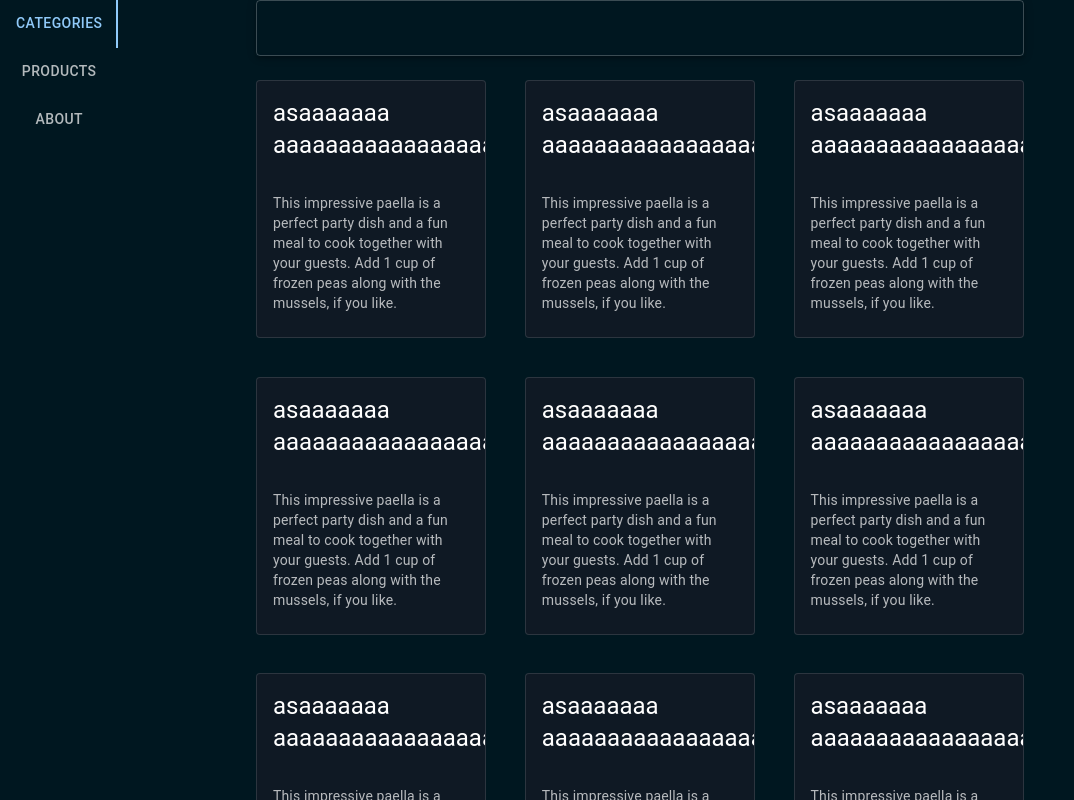
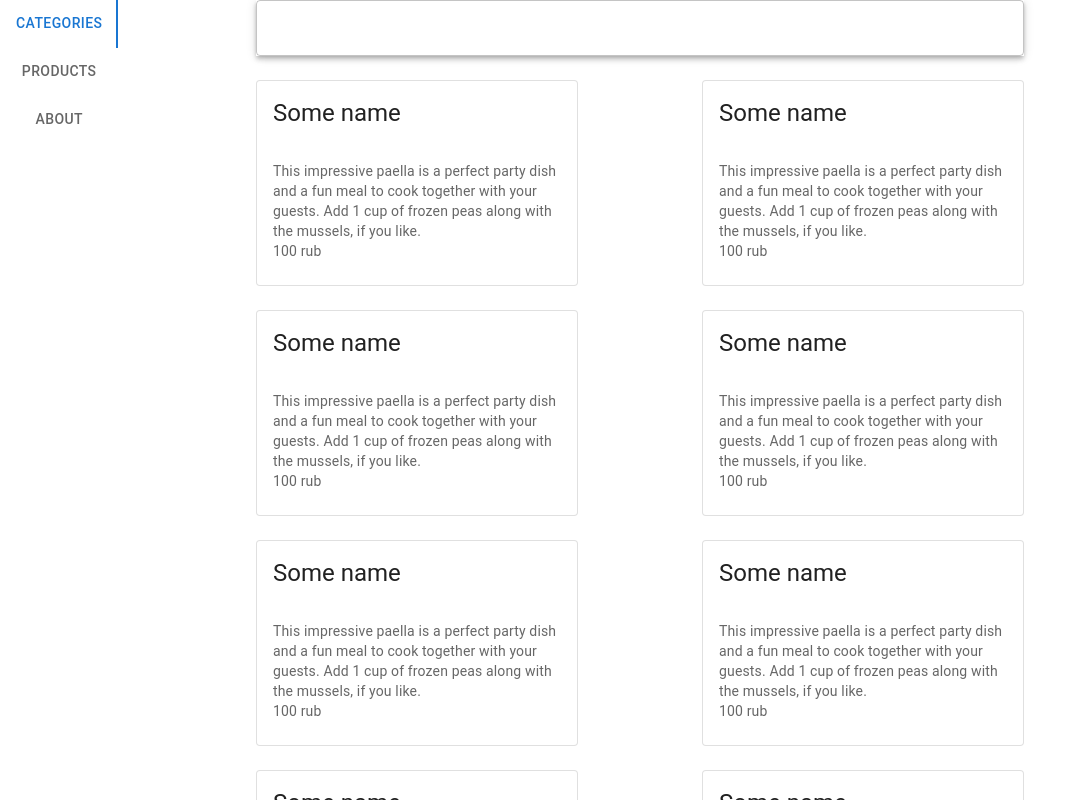
Before and after one commit to daressel/store, a Next.js app: page / in a window 1280 px wide. Shown: the top 800 px of the page, without its empty margins (0-1074 px from the left). Built offline with nearby package versions, Linux system fonts and the light colour scheme.

Commit message:
refactor with split components

```diff
--- a/app/globals.css
+++ b/app/globals.css
@@ -1,5 +1,5 @@
 html {
-    background: #001720;
+    /* background: #001720; */
 }
 
 body {
--- a/app/page.tsx
+++ b/app/page.tsx
@@ -1,56 +1,24 @@
 'use client';
 
+import { CardProduct } from '@/src/components';
 import { withMenu } from '@/src/hocs';
-import { TScreenType } from '@/src/types';
-import { LocalStorageKeys, getLocalStorageItem } from '@/src/utils';
+import { CardList } from '@/src/wrappers';
 import { Card, CardContent, CardHeader, Typography } from '@mui/material';
-import { useEffect, useState } from 'react';
-import styled from 'styled-components';
 
 const cards = Array.from(Array(100));
 
-type TList = {
-  count: number;
-};
-
-const List = styled.div<TList>`
-  display: grid;
-  grid-template-columns: ${({ count }) =>
-    Array.from(Array(count))
-      .map(() => '1fr')
-      .join(' ')};
-  gap: 3dvw;
-`;
-
-const ColumnCount: Record<TScreenType, number> = {
-  large: 3,
-  medium: 2,
-  small: 1,
-};
-
 function Home() {
-  const screenSize = getLocalStorageItem<TScreenType>(LocalStorageKeys.screenSize);
-
-  const [count, setCount] = useState<number>(3);
-
-  useEffect(() => {
-    setCount(ColumnCount[screenSize] ?? 1);
-  }, [screenSize]);
-
   return (
-    <List count={count}>
+    <CardList>
       {cards.map((_, index) => (
-        <Card variant="outlined" key={index}>
-          <CardHeader title="asaaaaaaa aaaaaaaaaaaaaaaaaaaaaaaadasd" />
-          <CardContent>
-            <Typography variant="body2" color="text.secondary">
-              This impressive paella is a perfect party dish and a fun meal to cook together with your guests. Add 1 cup
-              of frozen peas along with the mussels, if you like.
-            </Typography>
-          </CardContent>
-        </Card>
+        <CardProduct
+          key={index}
+          description="This impressive paella is a perfect party dish and a fun meal to cook together with your guests. Add 1 cup of frozen peas along with the mussels, if you like."
+          name="Some name"
+          price={100}
+        />
       ))}
-    </List>
+    </CardList>
   );
 }
 
--- a/src/components/Button/index.ts
+++ b/src/components/Button/index.ts
@@ -1,4 +1,4 @@
-import emotionStyled from '@emotion/styled';
 import { Button as BaseButton } from '@mui/material';
+import styled from 'styled-components';
 
-export const Button = emotionStyled(BaseButton)``;
+export const Button = styled(BaseButton)``;
--- /dev/null
+++ b/src/components/CardProduct/index.tsx
@@ -0,0 +1,26 @@
+import { Card, CardContent, CardHeader, Typography } from '@mui/material';
+import { FC, memo } from 'react';
+
+type TCardProduct = {
+  name: string;
+  price: number;
+  description: string;
+};
+
+const Component: FC<TCardProduct> = ({ description, name, price }) => {
+  return (
+    <Card variant="outlined" sx={{ width: '320px' }}>
+      <CardHeader title={name} />
+      <CardContent>
+        <Typography variant="body2" color="text.secondary">
+          {description}
+        </Typography>
+        <Typography variant="body2" color="text.secondary">
+          {price} rub
+        </Typography>
+      </CardContent>
+    </Card>
+  );
+};
+
+export const CardProduct = memo(Component);
--- /dev/null
+++ b/src/components/index.ts
@@ -0,0 +1,2 @@
+export * from './Button';
+export * from './CardProduct';
--- a/src/hocs/Menu/index.tsx
+++ b/src/hocs/Menu/index.tsx
@@ -21,7 +21,9 @@ export const withMenu = (Component: FC) => {
   return function ComponentWithMenuLayout(props: any) {
     useScreenSize();
     return (
-      <ThemeProvider theme={darkTheme}>
+      // <ThemeProvider
+      // theme={darkTheme}
+      // >
       <WithMenuBox>
         <SideBarBox>
           <Sidebar />
@@ -38,7 +40,7 @@ export const withMenu = (Component: FC) => {
           </MainBox>
         </ContentBox>
       </WithMenuBox>
-      </ThemeProvider>
+      // </ThemeProvider>
     );
   };
 };
--- /dev/null
+++ b/src/wrappers/CardList/index.tsx
@@ -0,0 +1,24 @@
+import { Box } from '@mui/material';
+import { FC, ReactNode, memo } from 'react';
+
+type TCardList = {
+  children: ReactNode;
+};
+
+const Component: FC<TCardList> = ({ children }) => {
+  return (
+    <Box
+      sx={{
+        display: 'flex',
+        alignItems: 'center',
+        flexWrap: 'wrap',
+        justifyContent: 'space-between',
+        gap: '3dvh',
+      }}
+    >
+      {children}
+    </Box>
+  );
+};
+
+export const CardList = memo(Component);
--- /dev/null
+++ b/src/wrappers/index.ts
@@ -0,0 +1,2 @@
+export * from './CardList';
+export * from './Drawer';
```
Also changed, not shown: src/wrappers/Drawer/index.tsx (renamed from src/wrapper/Drawer/index.tsx). Lines whose indentation alone changed are shown as unchanged.
